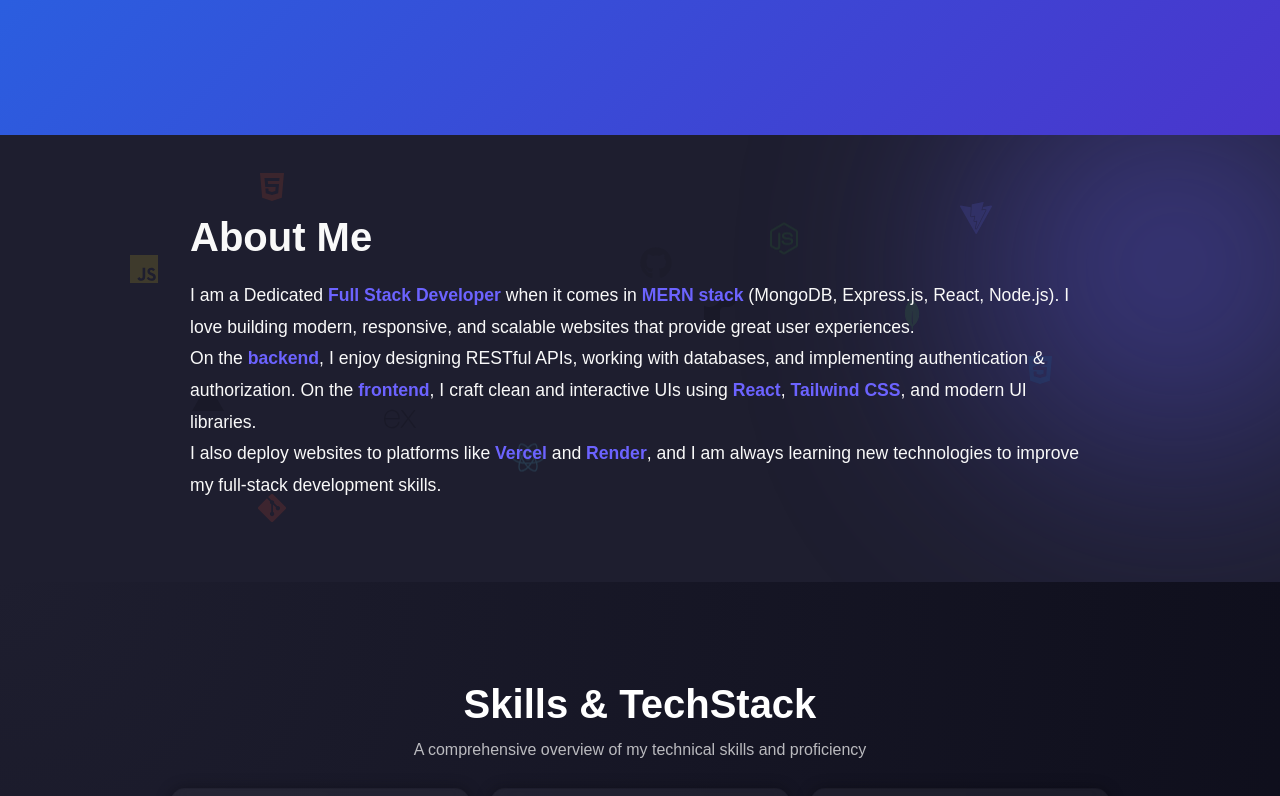
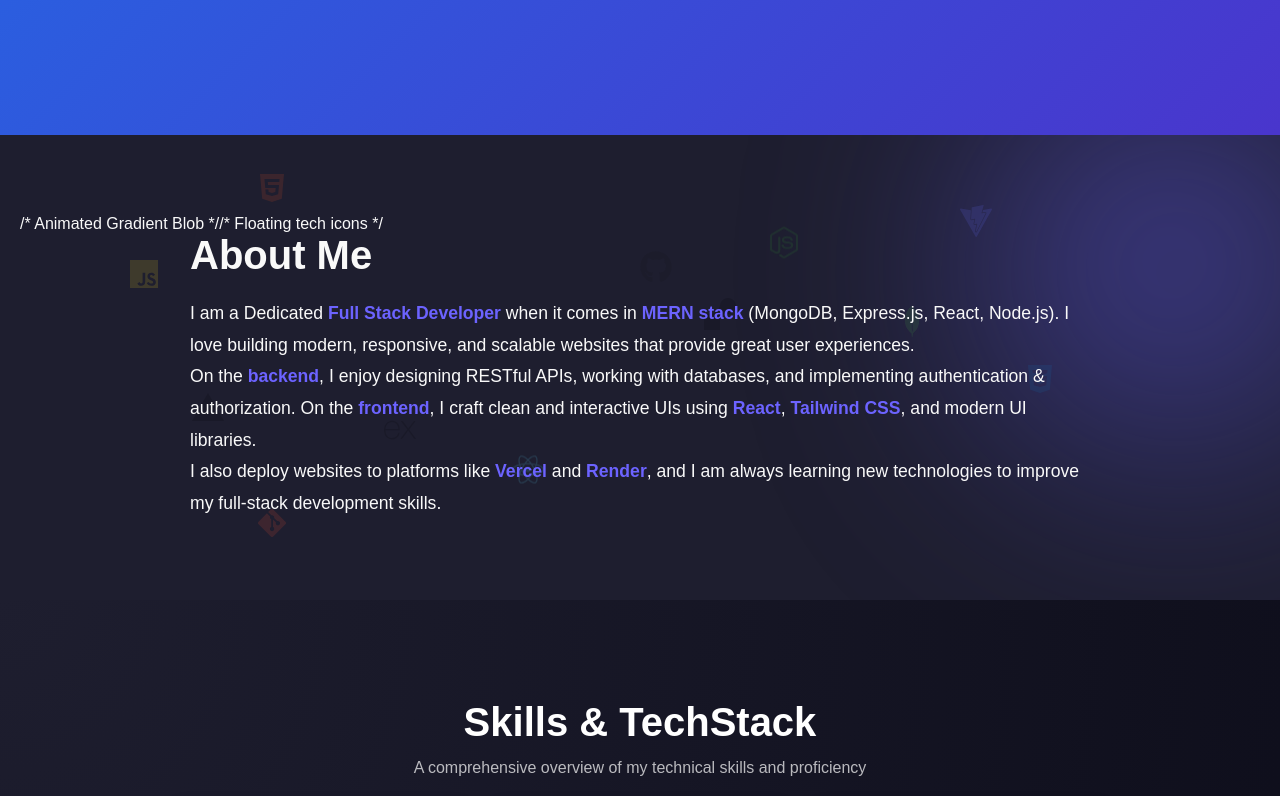
Before and after one commit to Rev0710/portfolio, a React (Vite) app: page / in a window 1280 px wide. Shown: the part 745-1541 px from the top of the page. Built offline with nearby package versions, Linux system fonts and the light colour scheme.

Commit message:
Updated for my About

```diff
--- a/src/components/About.jsx
+++ b/src/components/About.jsx
@@ -20,10 +20,10 @@
 
     return (
         <section id="about" className="about-section" data-aos="fade-up">
-            {/* Animated Gradient Blob */}
+            /* Animated Gradient Blob */
             <div className="about-blob"></div>
 
-            {/* Floating tech icons */}
+            /* Floating tech icons */
             <div className="floating-icons">
                 <FaHtml5 className="icon html" />
                 <FaCss3Alt className="icon css" />
```
